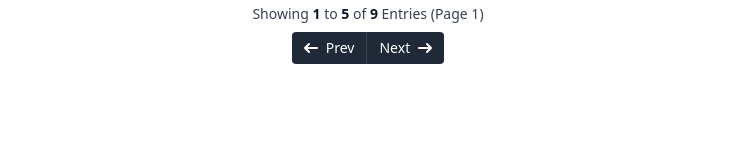
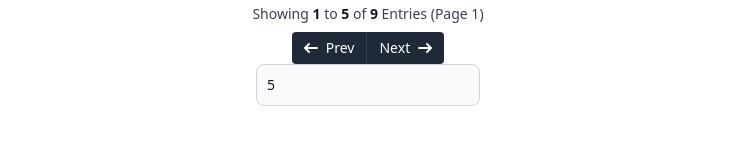
Before and after one commit to k-dx/react-todo, a React (Vite) app: page / in a window 1280 px wide. Shown: the part 400-544 px from the top of the page, without its empty margins (272-1007 px from the left). Built offline with nearby package versions, Linux system fonts and the light colour scheme; the HTML template or start-up script is replaced by a standard one.

Commit message:
add input for itemsPerPage

```diff
--- a/src/App.tsx
+++ b/src/App.tsx
@@ -33,8 +33,6 @@
   { id: 7, done: false, content: "bab" },
   { id: 8, done: true, content: "zzz" },
 ];
-
-const itemsPerPage = 5;
 
 const getCompare = (sort: ISort) => {
   if (sort === "a-z") {
@@ -73,6 +71,7 @@
   });
   const [sort, setSort] = useState<ISort>("default");
   const [page, setPage] = useState<number>(1);
+  const [itemsPerPage, setItemsPerPage] = useState<number>(5);
 
   const getNextId = () => {
     setCurrId(currId + 1);
@@ -140,8 +139,9 @@
         <Paginator
           page={page}
           setPage={setPage}
+          totalVisibleItems={filteredTodos.length}
           itemsPerPage={itemsPerPage}
-          totalVisibleItems={filteredTodos.length}
+          setItemsPerPage={setItemsPerPage}
         />
       </div>
     </div>
--- a/src/components/Paginator/Paginator.tsx
+++ b/src/components/Paginator/Paginator.tsx
@@ -3,6 +3,7 @@
   setPage: (page: number) => void;
   itemsPerPage: number;
   totalVisibleItems: number;
+  setItemsPerPage: (n: number) => void;
 }
 
 export default function ({
@@ -10,6 +11,7 @@
   setPage,
   itemsPerPage,
   totalVisibleItems,
+  setItemsPerPage,
 }: IProps) {
   return (
     <div className="flex flex-col items-center">
@@ -78,6 +80,15 @@
           </svg>
         </button>
       </div>
+      <input
+        className="bg-gray-50 border border-gray-300 text-gray-900 text-sm rounded-lg focus:ring-blue-500 focus:border-blue-500 block p-2.5 dark:bg-gray-700 dark:border-gray-600 dark:placeholder-gray-400 dark:text-white dark:focus:ring-blue-500 dark:focus:border-blue-500"
+        type="number"
+        value={itemsPerPage}
+        onChange={(e) => {
+          setPage(1);
+          setItemsPerPage(Number(e.target.value));
+        }}
+      />
     </div>
   );
 }
```
